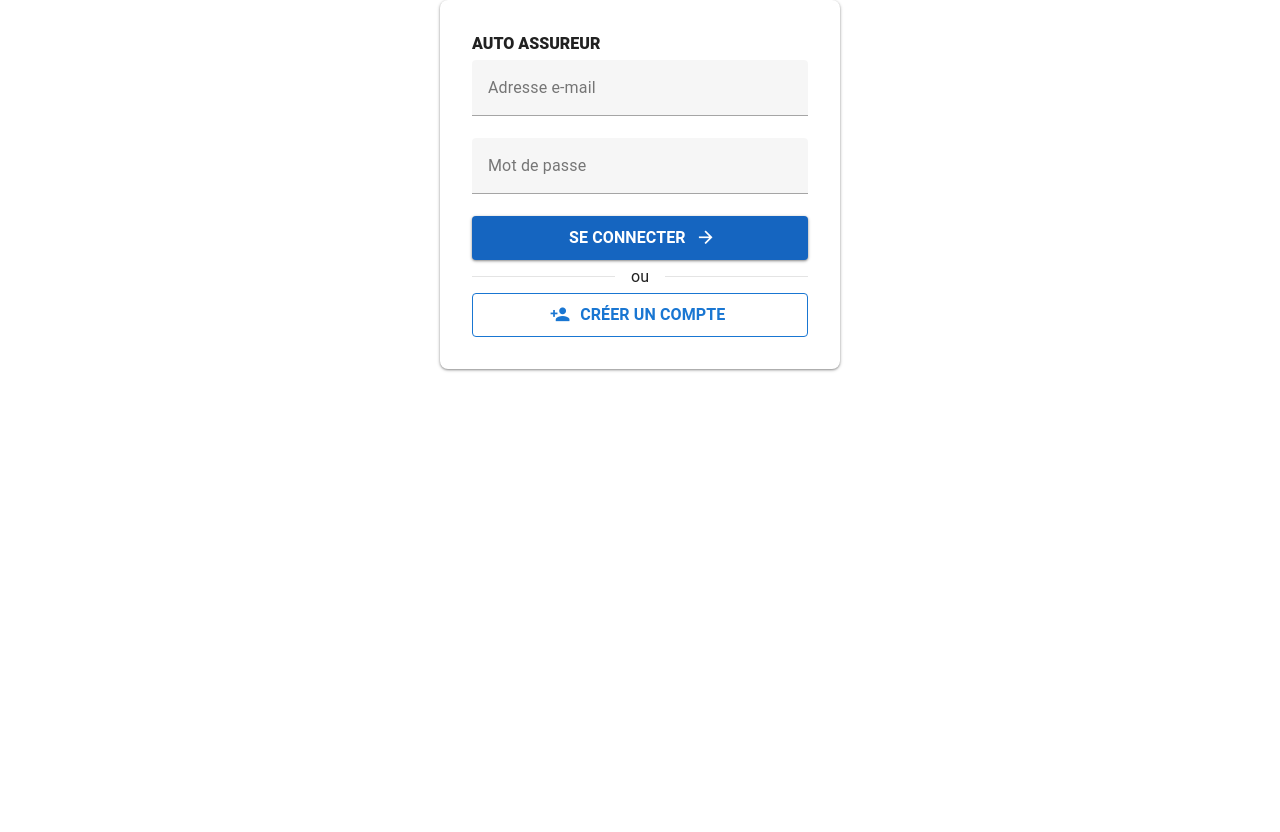
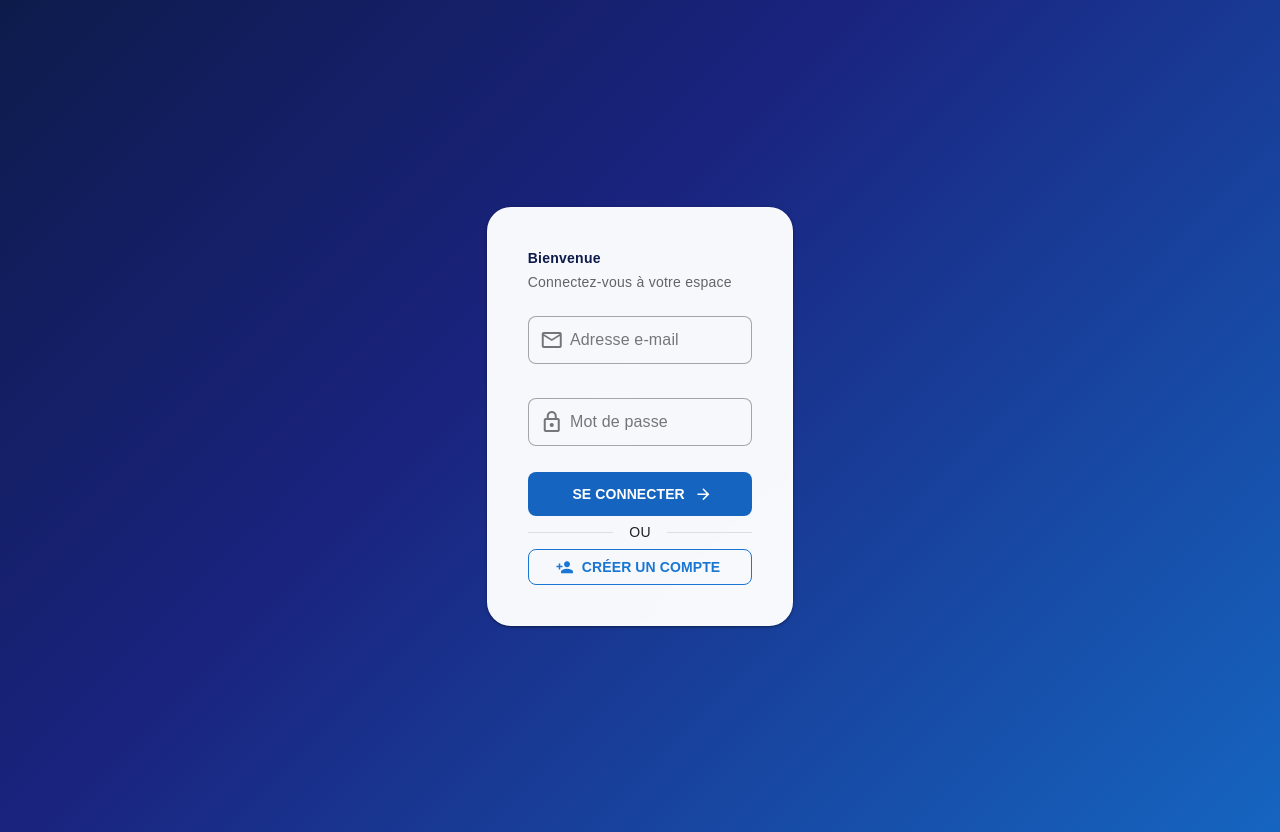
Before and after one commit to Wirbelwind03/auto-sinistre, a Vue app in the folder client/: page / in a window 1280 px wide. Before the commit the page ends 800 px from the top, so only its background shows below. Built offline with nearby package versions, Linux system fonts and the light colour scheme.

Commit message:
Changement frontend

```diff
--- a/client/src/main.js
+++ b/client/src/main.js
@@ -6,7 +6,9 @@ import '@mdi/font/css/materialdesignicons.css'
 import App from './App.vue'
 import router from './router'
 
-const vuetify = createVuetify()
+const vuetify = createVuetify({
+  theme: { defaultTheme: 'light' }
+})
 const pinia = createPinia()
 
 createApp(App)
--- a/client/src/views/HomeView.vue
+++ b/client/src/views/HomeView.vue
@@ -1,77 +1,202 @@
 <style scoped>
+  * { font-family: 'Nunito', sans-serif !important; }
+
+  .auth-bg {
+    min-height: 100vh;
+    background: linear-gradient(135deg, #0d1b4b 0%, #1a237e 40%, #1565c0 100%);
+    position: relative;
+    overflow: hidden;
+  }
+
+  /* Decorative circles */
+  .bg-circle {
+    position: absolute;
+    border-radius: 50%;
+    opacity: 0.07;
+    background: white;
+  }
+  .bg-circle-1 { width: 500px; height: 500px; top: -150px; left: -100px; }
+  .bg-circle-2 { width: 350px; height: 350px; bottom: -80px; right: 100px; }
+  .bg-circle-3 { width: 180px; height: 180px; top: 200px; right: 50px; opacity: 0.04; }
+
+  .login-card {
+    backdrop-filter: blur(12px);
+    background: rgba(255,255,255,0.97) !important;
+    border: 1px solid rgba(255,255,255,0.3) !important;
+  }
+
+  .role-chip {
+    cursor: pointer;
+    transition: all .2s !important;
+    border: 2px solid transparent !important;
+    font-weight: 700 !important;
+  }
+
+  .role-chip.selected-admin {
+    border-color: #1565c0 !important;
+    background: #e3f2fd !important;
+    color: #1565c0 !important;
+  }
+  .role-chip.selected-gestionnaire {
+    border-color: #6a1b9a !important;
+    background: #f3e5f5 !important;
+    color: #6a1b9a !important;
+  }
+  .role-chip.selected-client {
+    border-color: #2e7d32 !important;
+    background: #e8f5e9 !important;
+    color: #2e7d32 !important;
+  }
+
+  .feature-item {
+    display: flex;
+    align-items: flex-start;
+    gap: 12px;
+    margin-bottom: 20px;
+  }
+
+  @keyframes fadeUp {
+    from { opacity: 0; transform: translateY(20px); }
+    to { opacity: 1; transform: translateY(0); }
+  }
+
+  .login-card { animation: fadeUp .5s ease both; }
+  .left-panel > * { animation: fadeUp .5s ease both; }
+  .left-panel > *:nth-child(1) { animation-delay: .1s; }
+  .left-panel > *:nth-child(2) { animation-delay: .2s; }
+  .left-panel > *:nth-child(3) { animation-delay: .3s; }
+  .left-panel > *:nth-child(4) { animation-delay: .4s; }
 </style>
 
 <template>
-  <div class="d-flex flex-row justify-center align-center">
-    <v-card width="400" class="pa-8 rounded-lg">
+  <div class="auth-bg d-flex align-center justify-center">
+    <v-container>
+      <v-row align="center" justify="center" style="min-height:100vh">
+        <v-col cols="12" md="5" lg="4">
+          <v-card class="login-card pa-2" rounded="xl" elevation="24">
+            <v-card-text class="pa-8">
+              <!-- Connexion -->
+              <div v-if="!showRegister">
+                <div class="text-h6 font-weight-black mb-1" style="color:#0d1b4b">Bienvenue</div>
+                <div class="text-body-2 text-medium-emphasis mb-6">Connectez-vous à votre espace</div>
 
-      <div class="text-h6 mb-1 font-weight-black text-uppercase">Auto Assureur</div>
-
-      <!-- Connexion -->
-      <div>
                 <v-text-field
+                  v-model="email"
                   label="Adresse e-mail"
+                  variant="outlined"
+                  density="comfortable"
+                  prepend-inner-icon="mdi-email-outline"
                   type="email"
+                  class="mb-3"
+                  color="blue-darken-2"
+                  rounded="lg"
                 ></v-text-field>
 
                 <v-text-field
+                  v-model="password"
                   label="Mot de passe"
-            type="password"
+                  variant="outlined"
+                  density="comfortable"
+                  prepend-inner-icon="mdi-lock-outline"
+                  class="mb-1"
+                  color="blue-darken-2"
+                  rounded="lg"
                 ></v-text-field>
 
                 <v-btn
-            class="text-uppercase font-weight-bold"
                   color="blue-darken-3"
+                  variant="flat"
+                  block
+                  rounded="lg"
                   size="large"
-            width="100%"
+                  class="font-weight-bold text-uppercase"
+                  :loading="loginLoading"
                   append-icon="mdi-arrow-right"
+                  @click="handleLogin"
                 >
                   Se connecter
                 </v-btn>
 
-          <v-divider class="my-4">ou</v-divider>
+                <v-divider class="my-4">OU</v-divider>
 
                 <v-btn
-            class="text-uppercase font-weight-bold"
                   variant="outlined"
+                  block
+                  rounded="lg"
                   color="blue-darken-2"
-            size="large"
-            flat
-            width="100%"
+                  class="font-weight-bold text-uppercase"
                   prepend-icon="mdi-account-plus"
+                  @click="showRegister = true"
                 >
                   Créer un compte
                 </v-btn>
               </div>
+
+              <div v-else>
+                <div class="d-flex align-center ga-2 mb-5">
+                  <v-btn icon="mdi-arrow-left" variant="text" size="small" @click="showRegister = false"></v-btn>
+                  <div>
+                    <div class="text-h6 font-weight-black" style="color:#0d1b4b">Créer un compte</div>
+                  </div>
+                </div>
+
+                <v-row>
+                  <v-col cols="6" class="pb-0">
+                    <v-text-field label="Prénom *" variant="outlined" density="comfortable" rounded="lg" color="blue-darken-2"></v-text-field>
+                  </v-col>
+                  <v-col cols="6" class="pb-0">
+                    <v-text-field label="Nom *" variant="outlined" density="comfortable" rounded="lg" color="blue-darken-2"></v-text-field>
+                  </v-col>
+                </v-row>
+
+                <v-text-field label="E-mail *" variant="outlined" density="comfortable" prepend-inner-icon="mdi-email-outline" class="mb-3" rounded="lg" color="blue-darken-2"></v-text-field>
+                <!-- <v-text-field label="Téléphone" variant="outlined" density="comfortable" prepend-inner-icon="mdi-phone" class="mb-3" rounded="lg" color="blue-darken-2"></v-text-field> -->
+
+                <v-text-field label="Mot de passe *" variant="outlined" density="comfortable" prepend-inner-icon="mdi-lock-outline" type="password" class="mb-3" rounded="lg" color="blue-darken-2"></v-text-field>
+                <v-text-field label="Confirmer le mot de passe *" variant="outlined" density="comfortable" prepend-inner-icon="mdi-lock-check" type="password" class="mb-4" rounded="lg" color="blue-darken-2"></v-text-field>
+
+                <v-btn color="blue-darken-3" variant="flat" block rounded="lg" size="large" class="font-weight-bold" append-icon="mdi-account-check">
+                  Créer mon compte
+                </v-btn>
+              </div>
+            </v-card-text>
           </v-card>
+        </v-col>
+      </v-row>
+    </v-container>
+  </div>
 
-  </div>
+  <v-snackbar v-model="isLoggedIn" color="success" timeout="3000" location="top">
+    <v-icon class="mr-2">mdi-check-circle</v-icon>
+    Connexion réussie ! Redirection...
+    <template v-slot:actions>
+      <v-btn variant="text" @click="isLoggedIn = false">OK</v-btn>
+    </template>
+  </v-snackbar>
 </template>
 
 <script setup>
 import { useRouter } from 'vue-router'
 import { useAuthStore } from '@/stores/auth'
+import { ref } from 'vue'
 
 const router = useRouter()
 const auth   = useAuthStore()
 
-function handleLogout() {
-  auth.logout()
-  router.push('/login')
+const showRegister = ref(false)
+
+const email    = ref('')
+const password = ref('')
+
+const loginLoading  = ref(false)
+const isLoggedIn = ref(false)
+
+function handleLogin() {
+  loginLoading.value = true
+
+  auth.login(email.value, password.value)
+    .then(() => isLoggedIn.value = true)
+    .catch(() => {})
+    .finally(() => { loginLoading.value = false } )
 }
 </script>
-
-<style scoped>
-.container {
-  display: flex;
-  flex-direction: column;
-  align-items: center;
-  justify-content: center;
-  height: 100vh;
-  gap: 16px;
-}
-button {
-  padding: 8px 16px;
-  cursor: pointer;
-}
-</style>
```
Also changed, not shown: 1 other file (tests, documents, lock files or other folders). Lines whose indentation alone changed are shown as unchanged.
